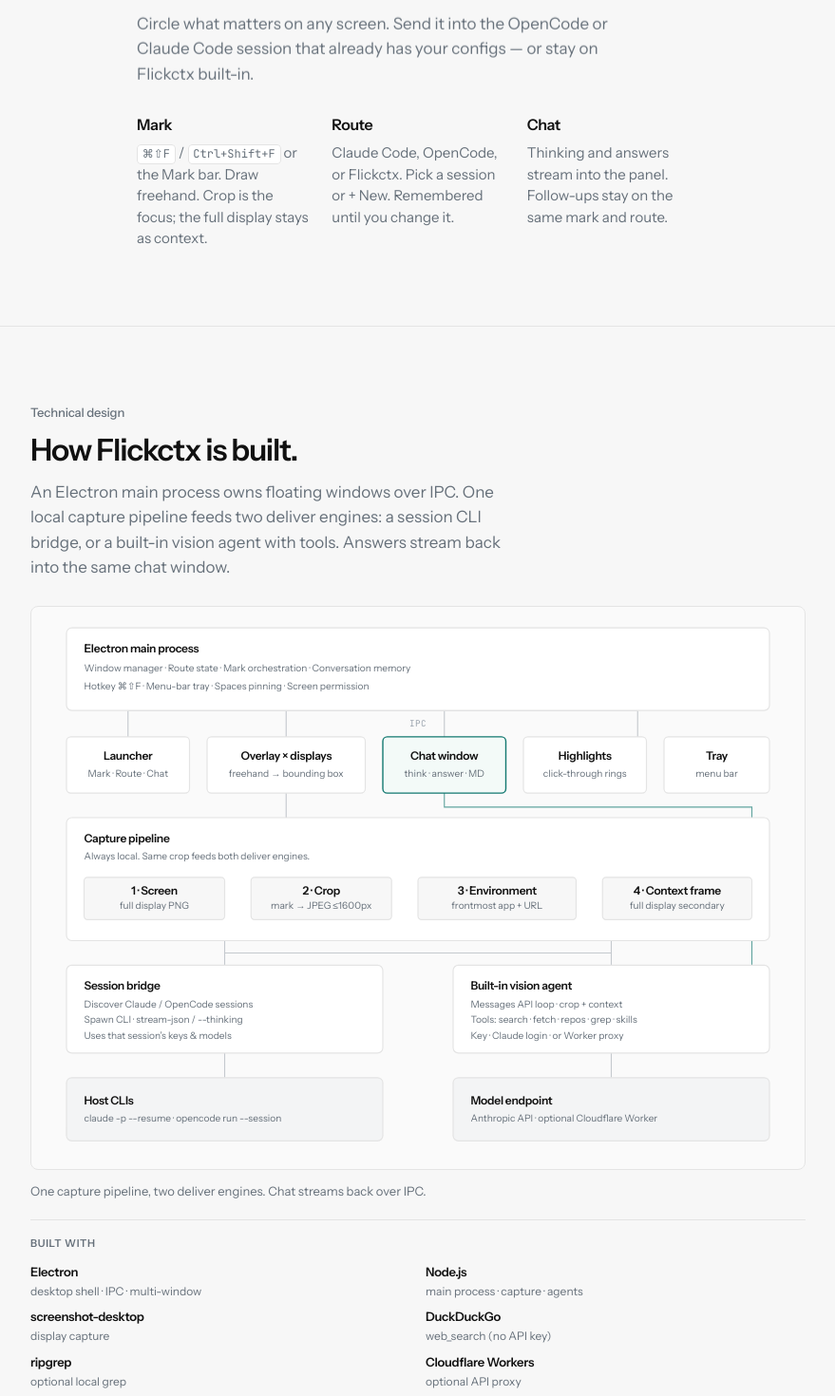
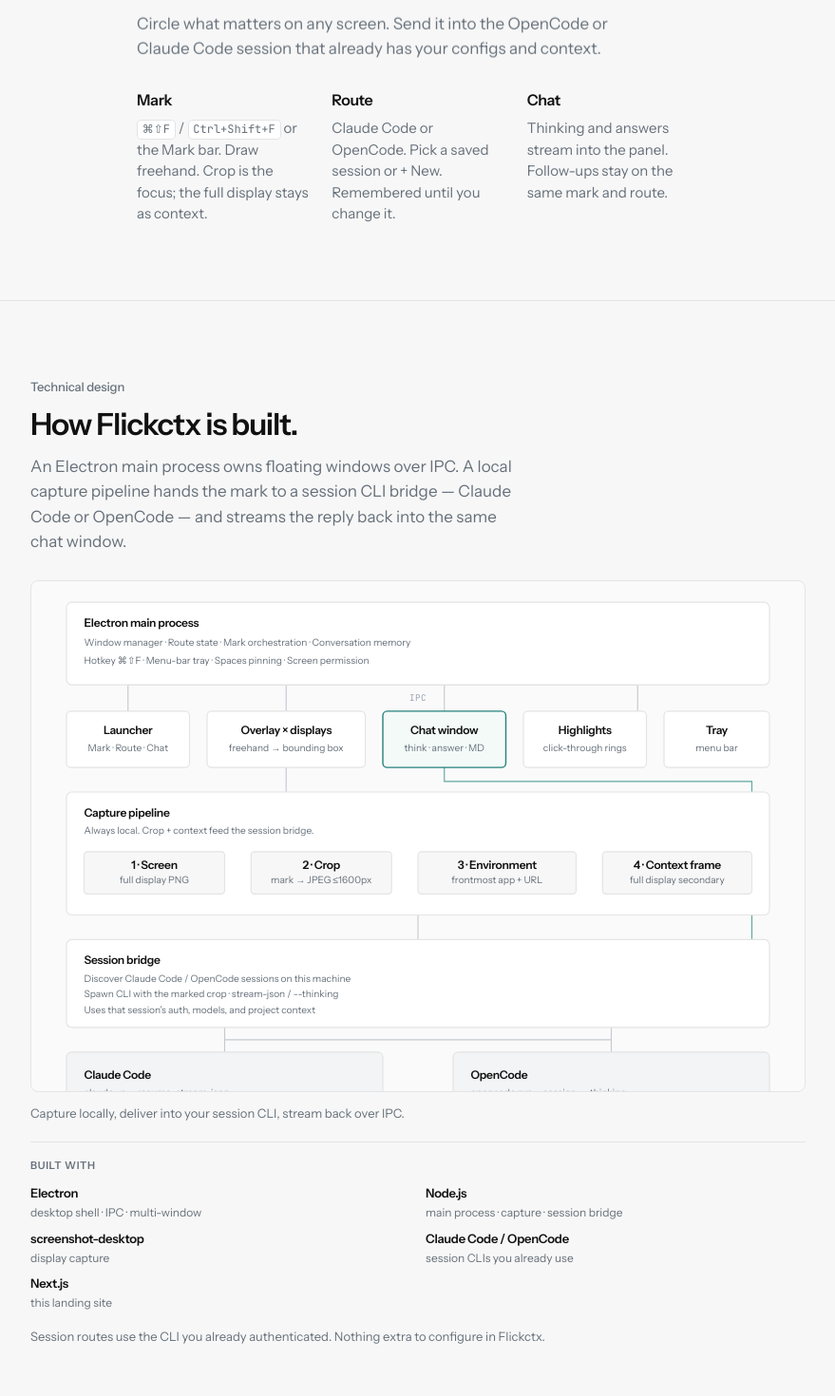
Before and after one commit to Pegusus/flickctx, a Next.js app in the folder site/: page / in a window 1280 px wide. Shown: the part 880-2350 px from the top of the page at 95% size, without its empty margins (200-1079 px from the left). Built offline with nearby package versions, Linux system fonts and the light colour scheme.

Commit message:
Drop API-key and built-in messaging from the landing page
Session routing is the product: remove Config section, hero/meta
copy, demo route item, and diagram paths that advertised keys.

```diff
--- a/site/src/app/layout.tsx
+++ b/site/src/app/layout.tsx
@@ -20,12 +20,12 @@ const mono = JetBrains_Mono({
 export const metadata: Metadata = {
   title: "Flickctx — mark screen, route to a session, keep chatting",
   description:
-    "Mark anything on screen. Route into an OpenCode or Claude Code session — no Flickctx API key — or use built-in vision chat.",
+    "Mark anything on screen. Route into an OpenCode or Claude Code session and keep chatting with that session’s context.",
   metadataBase: new URL("https://flickctx.vercel.app"),
   openGraph: {
     title: "Flickctx",
     description:
-      "Mark anything on screen. Route into an OpenCode or Claude Code session — no Flickctx API key — or use built-in vision chat.",
+      "Mark anything on screen. Route into an OpenCode or Claude Code session and keep chatting with that session’s context.",
     type: "website",
   },
 };
--- a/site/src/app/page.tsx
+++ b/site/src/app/page.tsx
@@ -1,7 +1,6 @@
 import { Hero } from "@/components/Hero";
 import {
   ArchitectureSection,
-  ConfigSection,
   DesktopSection,
   HowSection,
   InstallSection,
@@ -20,7 +19,6 @@ export default function HomePage() {
         <ArchitectureSection />
         <SessionsSection />
         <DesktopSection />
-        <ConfigSection />
         <InstallSection />
       </main>
       <SiteFooter />
--- a/site/src/components/ArchDiagram.tsx
+++ b/site/src/components/ArchDiagram.tsx
@@ -5,11 +5,9 @@ import styles from "./ArchDiagram.module.css";
 
 const STACK = [
   { name: "Electron", role: "desktop shell · IPC · multi-window" },
-  { name: "Node.js", role: "main process · capture · agents" },
+  { name: "Node.js", role: "main process · capture · session bridge" },
   { name: "screenshot-desktop", role: "display capture" },
-  { name: "DuckDuckGo", role: "web_search (no API key)" },
-  { name: "ripgrep", role: "optional local grep" },
-  { name: "Cloudflare Workers", role: "optional API proxy" },
+  { name: "Claude Code / OpenCode", role: "session CLIs you already use" },
   { name: "Next.js", role: "this landing site" },
 ];
 
@@ -45,25 +43,17 @@ export function ArchDiagram() {
     >
       <svg
         className={styles.svg}
-        viewBox="0 0 880 640"
+        viewBox="0 0 880 580"
         role="img"
         aria-labelledby="arch-title arch-desc"
       >
         <title id="arch-title">Flickctx technical design</title>
         <desc id="arch-desc">
           Electron main process orchestrates floating windows over IPC, runs a
-          capture pipeline, then delivers either through a session CLI bridge or
-          a built-in vision agent with local tools.
+          capture pipeline, then delivers the mark into a Claude Code or
+          OpenCode session and streams the reply back to chat.
         </desc>
 
-        <defs>
-          <linearGradient id="streamGrad" x1="0" y1="0" x2="0" y2="1">
-            <stop offset="0%" stopColor="#0f766e" stopOpacity="0.15" />
-            <stop offset="100%" stopColor="#0f766e" stopOpacity="0.7" />
-          </linearGradient>
-        </defs>
-
-        {/* Wires */}
         <g className={styles.wire} fill="none" strokeWidth="1.2">
           <path className={styles.w1} d="M110 118 V148" pathLength={1} />
           <path className={styles.w2} d="M290 118 V148" pathLength={1} />
@@ -72,14 +62,13 @@ export function ArchDiagram() {
           <path className={styles.w5} d="M110 118 H690" pathLength={1} />
           <path className={styles.w6} d="M290 212 V240" pathLength={1} />
           <path className={styles.w7} d="M440 280 V308" pathLength={1} />
-          <path className={styles.w8} d="M220 380 V408" pathLength={1} />
-          <path className={styles.w9} d="M660 380 V408" pathLength={1} />
-          <path className={styles.w10} d="M220 394 H660" pathLength={1} />
+          <path className={styles.w8} d="M440 380 V408" pathLength={1} />
           <path className={styles.w11} d="M220 508 V536" pathLength={1} />
           <path className={styles.w12} d="M660 508 V536" pathLength={1} />
+          <path className={styles.w10} d="M220 522 H660" pathLength={1} />
           <path
             className={styles.stream}
-            d="M470 212 V228 H820 V470 H780"
+            d="M470 212 V228 H820 V460 H780"
             pathLength={1}
           />
         </g>
@@ -164,7 +153,7 @@ export function ArchDiagram() {
             Capture pipeline
           </text>
           <text x="60" y="288" className={styles.p}>
-            Always local. Same crop feeds both deliver engines.
+            Always local. Crop + context feed the session bridge.
           </text>
 
           <g className={`${styles.step} ${styles.s1}`}>
@@ -206,58 +195,43 @@ export function ArchDiagram() {
         </g>
 
         <g className={`${styles.box} ${styles.n4}`}>
-          <rect x="40" y="408" width="360" height="100" rx="6" />
+          <rect x="40" y="408" width="800" height="100" rx="6" />
           <text x="60" y="436" className={styles.h}>
             Session bridge
           </text>
           <text x="60" y="456" className={styles.p}>
-            Discover Claude / OpenCode sessions
+            Discover Claude Code / OpenCode sessions on this machine
           </text>
           <text x="60" y="474" className={styles.p}>
-            Spawn CLI · stream-json / --thinking
+            Spawn CLI with the marked crop · stream-json / --thinking
           </text>
           <text x="60" y="492" className={styles.p}>
-            Uses that session’s keys &amp; models
-          </text>
-        </g>
-        <g className={`${styles.box} ${styles.n4}`}>
-          <rect x="480" y="408" width="360" height="100" rx="6" />
-          <text x="500" y="436" className={styles.h}>
-            Built-in vision agent
-          </text>
-          <text x="500" y="456" className={styles.p}>
-            Messages API loop · crop + context
-          </text>
-          <text x="500" y="474" className={styles.p}>
-            Tools: search · fetch · repos · grep · skills
-          </text>
-          <text x="500" y="492" className={styles.p}>
-            Key · Claude login · or Worker proxy
+            Uses that session’s auth, models, and project context
           </text>
         </g>
 
         <g className={`${styles.boxMuted} ${styles.n5}`}>
           <rect x="40" y="536" width="360" height="72" rx="6" />
           <text x="60" y="566" className={styles.h}>
-            Host CLIs
+            Claude Code
           </text>
           <text x="60" y="586" className={styles.p}>
-            claude -p --resume · opencode run --session
+            claude -p --resume · stream-json
           </text>
         </g>
         <g className={`${styles.boxMuted} ${styles.n5}`}>
           <rect x="480" y="536" width="360" height="72" rx="6" />
           <text x="500" y="566" className={styles.h}>
-            Model endpoint
+            OpenCode
           </text>
           <text x="500" y="586" className={styles.p}>
-            Anthropic API · optional Cloudflare Worker
+            opencode run --session · --thinking
           </text>
         </g>
       </svg>
 
       <figcaption className={styles.cap}>
-        One capture pipeline, two deliver engines. Chat streams back over IPC.
+        Capture locally, deliver into your session CLI, stream back over IPC.
       </figcaption>
 
       <div className={styles.stack}>
--- a/site/src/components/Hero.tsx
+++ b/site/src/components/Hero.tsx
@@ -33,8 +33,8 @@ export function Hero() {
           Flick<span>ctx</span>
         </p>
         <p className={styles.line}>
-          Mark anything on your screen. Continue in OpenCode or Claude Code —
-          no Flickctx API key — or use built-in vision chat.
+          Mark anything on your screen. Continue in the OpenCode or Claude Code
+          session you already have open.
         </p>
         <div className={styles.actions}>
           <a
--- a/site/src/components/IncidentDemo.tsx
+++ b/site/src/components/IncidentDemo.tsx
@@ -75,7 +75,7 @@ const STEPS: Step[] = [
   {
     id: "route",
     panel: "route",
-    caption: "Route → OpenCode or Claude Code. No Flickctx API key.",
+    caption: "Route → OpenCode or Claude Code session.",
     ms: 3200,
     mark: false,
     draw: false,
@@ -332,10 +332,6 @@ export function IncidentDemo({
                 <span>Claude Code</span>
                 <em>checkout-debug</em>
               </li>
-              <li>
-                <span>Flickctx built-in</span>
-                <em>vision chat</em>
-              </li>
             </ul>
           </div>
 
--- a/site/src/components/Sections.tsx
+++ b/site/src/components/Sections.tsx
@@ -11,8 +11,7 @@ export function HowSection() {
           <h2 className="sec-title">Mark. Route. Chat.</h2>
           <p className="sec-lead">
             Circle what matters on any screen. Send it into the OpenCode or
-            Claude Code session that already has your configs — or stay on
-            Flickctx built-in.
+            Claude Code session that already has your configs and context.
           </p>
         </Reveal>
         <Reveal cascade>
@@ -27,7 +26,7 @@ export function HowSection() {
             <li>
               <h3>Route</h3>
               <p>
-                Claude Code, OpenCode, or Flickctx. Pick a session or + New.
+                Claude Code or OpenCode. Pick a saved session or + New.
                 Remembered until you change it.
               </p>
             </li>
@@ -53,15 +52,15 @@ export function ArchitectureSection() {
           <p className="kicker">Technical design</p>
           <h2 className="sec-title">How Flickctx is built.</h2>
           <p className="sec-lead">
-            An Electron main process owns floating windows over IPC. One local
-            capture pipeline feeds two deliver engines: a session CLI bridge, or
-            a built-in vision agent with tools. Answers stream back into the
-            same chat window.
+            An Electron main process owns floating windows over IPC. A local
+            capture pipeline hands the mark to a session CLI bridge — Claude
+            Code or OpenCode — and streams the reply back into the same chat
+            window.
           </p>
           <ArchDiagram />
           <p className={styles.archNote}>
-            Local tools stay inside configured project roots. The optional
-            Worker proxy requires a shared secret — not an open endpoint.
+            Session routes use the CLI you already authenticated. Nothing extra
+            to configure in Flickctx.
           </p>
         </Reveal>
       </div>
@@ -77,8 +76,8 @@ export function SessionsSection() {
           <p className="kicker">Session routing</p>
           <h2 className="sec-title">Use the session you already opened.</h2>
           <p className="sec-lead">
-            No Flickctx API key for OpenCode or Claude Code routes — those
-            sessions keep their own keys, models, and project context.
+            OpenCode and Claude Code keep their own models and project context.
+            Flickctx just marks the screen and streams into that session.
           </p>
         </Reveal>
         <Reveal cascade>
@@ -95,12 +94,6 @@ export function SessionsSection() {
               <span>
                 <code>claude -p --resume</code> into an existing conversation,
                 or start + New
-              </span>
-            </li>
-            <li>
-              <strong>Flickctx built-in</strong>
-              <span>
-                Local vision chat with a Console key, Claude login, or proxy
               </span>
             </li>
           </ul>
@@ -122,37 +115,6 @@ export function DesktopSection() {
             away. Grant Screen Recording to <strong>Electron</strong>, then
             restart.
           </p>
-        </Reveal>
-      </div>
-    </section>
-  );
-}
-
-export function ConfigSection() {
-  return (
-    <section className="section" id="config">
-      <div className="container">
-        <Reveal>
-          <p className="kicker">Built-in only</p>
-          <h2 className="sec-title">Optional key and model.</h2>
-          <p className="sec-lead">
-            Session routes need nothing extra. For Flickctx built-in:
-          </p>
-          <ul className={styles.splitList}>
-            <li>
-              <strong>Key</strong>
-              <span>
-                <code>flickctx config --api-key</code> or{" "}
-                <code>ANTHROPIC_API_KEY</code>
-              </span>
-            </li>
-            <li>
-              <strong>Model</strong>
-              <span>
-                <code>flickctx config --model claude-sonnet-4-5</code>
-              </span>
-            </li>
-          </ul>
         </Reveal>
       </div>
     </section>
--- a/site/src/components/SiteHeader.tsx
+++ b/site/src/components/SiteHeader.tsx
@@ -20,7 +20,7 @@ export function SiteHeader() {
   const [active, setActive] = useState("");
 
   useEffect(() => {
-    const ids = ["how", "architecture", "sessions", "desktop", "config", "install"];
+    const ids = ["how", "architecture", "sessions", "desktop", "install"];
     const els = ids
       .map((id) => document.getElementById(id))
       .filter(Boolean) as HTMLElement[];
```
Also changed, not shown: 2 other files (tests, documents, lock files or other folders).
